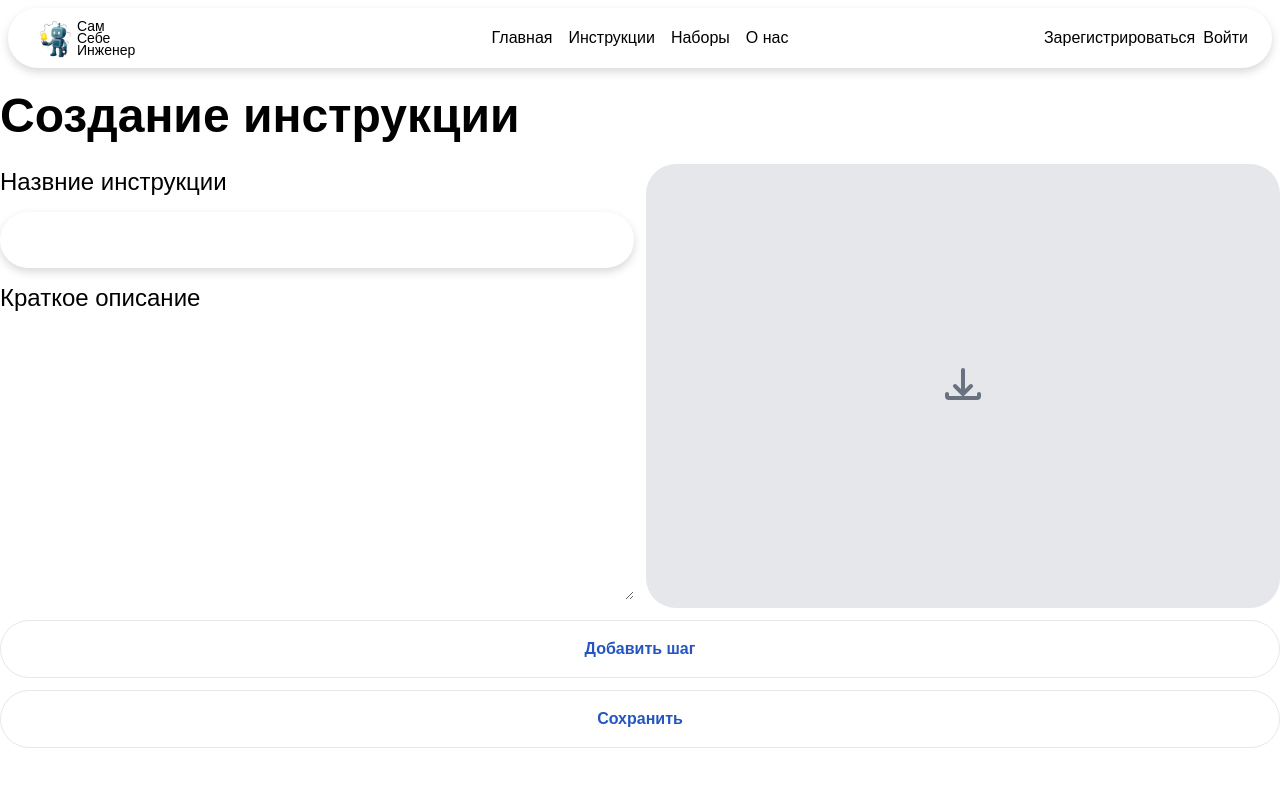
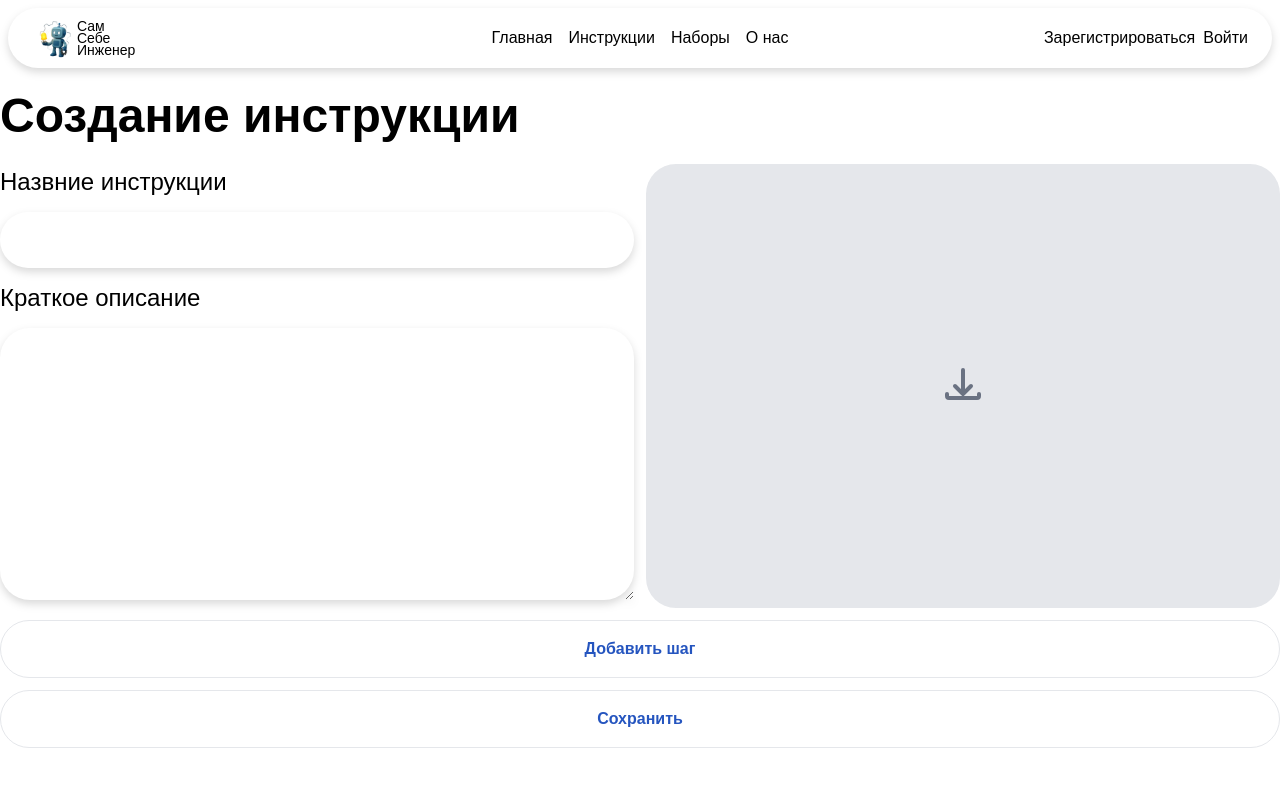
Before and after one commit to tsyay/sam-sebe-engineer-frontend, a React (Vite) app in the folder sam-sebe-engineer-frontend/: page /instruction/add in a window 1280 px wide. Shown: the top 798 px of the page. Built offline with nearby package versions, Linux system fonts and the light colour scheme.

Commit message:
Update UI styles for AddInstruction and FileInput
Added drop shadow to the AddInstruction description textarea for improved visual appearance. Minor formatting adjustment in FileInputWithPreview to keep the img tag on a single line.

```diff
--- a/sam-sebe-engineer-frontend/src/features/add-instruction/ui/AddInstruction.tsx
+++ b/sam-sebe-engineer-frontend/src/features/add-instruction/ui/AddInstruction.tsx
@@ -61,7 +61,7 @@ export const AddInstruction = () => {
             {...register("description")}
             minRows={10}
             maxRows={10}
-            className="w-full bg-white rounded-[30px] p-4"
+            className="w-full bg-white rounded-[30px] p-4 drop-shadow-lg"
           />
         </div>
         <div className="w-full h-full flex-1">
--- a/sam-sebe-engineer-frontend/src/shared/ui/file-input/FileInputWithPreview.tsx
+++ b/sam-sebe-engineer-frontend/src/shared/ui/file-input/FileInputWithPreview.tsx
@@ -25,8 +25,7 @@ export const FileInputWithPreview = ({ file, onFileChange }: FileInputWithPrevie
     <div className="w-full h-full">
       <label className="cursor-pointer w-full h-full bg-gray-200 flex items-center justify-center overflow-hidden rounded-[30px]">
         {preview ? (
-          <img src={preview} alt="Preview"   className="max-w-full max-h-full object-contain"
- />
+          <img src={preview} alt="Preview"   className="max-w-full max-h-full object-contain" />
         ) : (
           <svg
             xmlns="http://www.w3.org/2000/svg"
```
